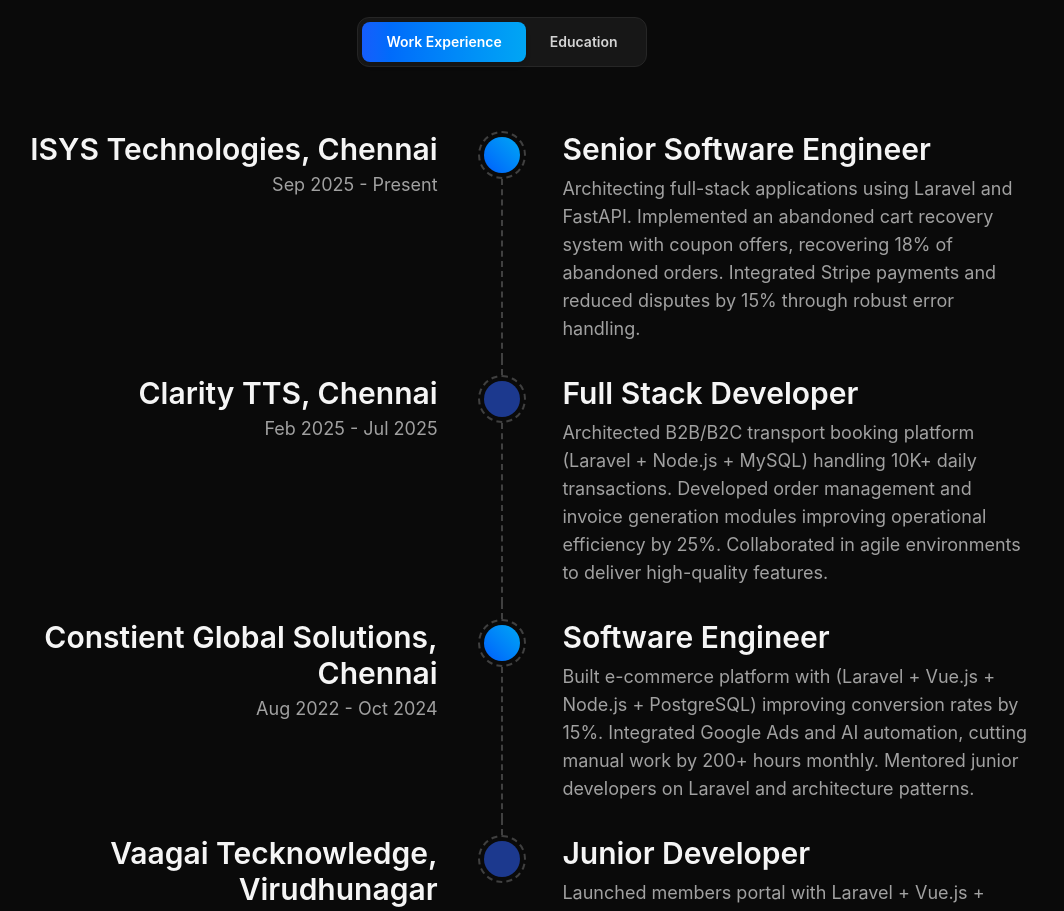
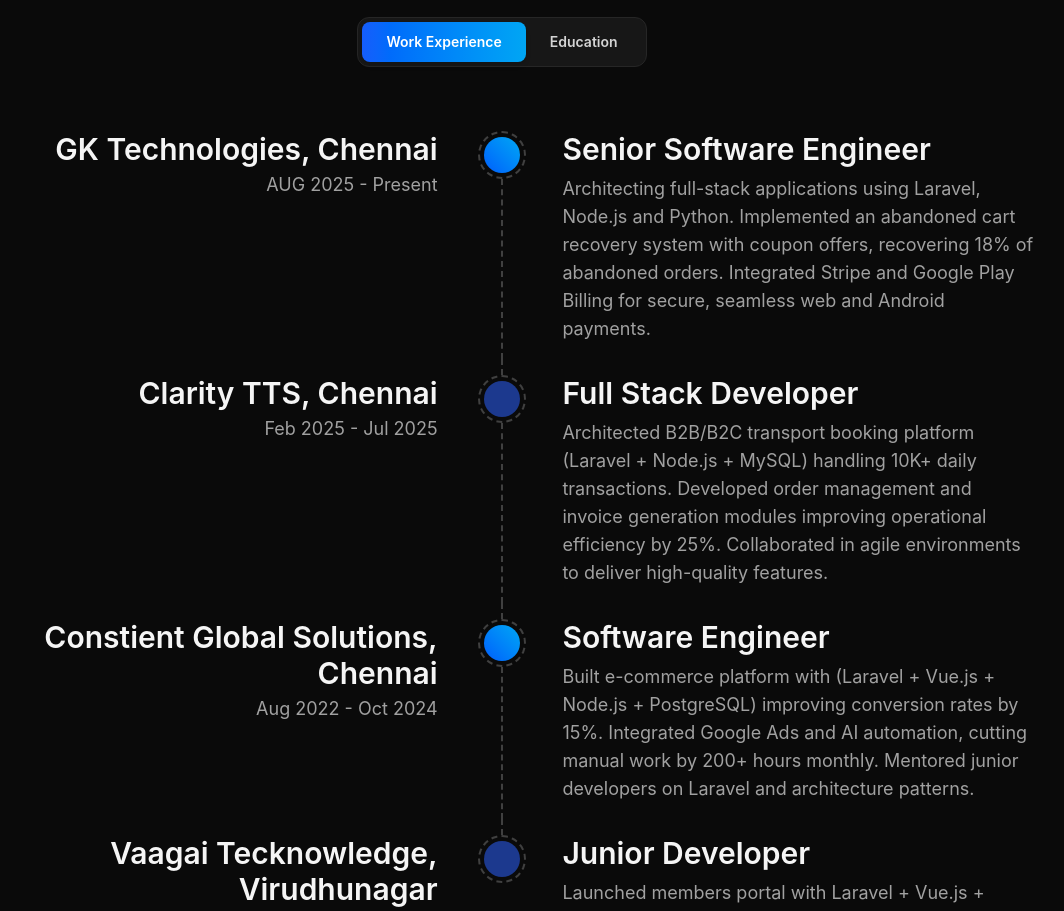
Before and after one commit to mkk-karthi/portfolio-next-js, a Next.js app: page / in a window 1280 px wide. Shown: the part 1625-2536 px from the top of the page, without its empty margins (138-1202 px from the left). Built offline with nearby package versions, Linux system fonts and the light colour scheme.

Commit message:
update rusume

```diff
--- a/src/data/data.ts
+++ b/src/data/data.ts
@@ -170,10 +170,10 @@
 
 export const experiences: Experience[] = [
   {
-    company: "ISYS Technologies, Chennai",
-    duration: "Sep 2025 - Present",
+    company: "GK Technologies, Chennai",
+    duration: "AUG 2025 - Present",
     role: "Senior Software Engineer",
-    desc: "Architecting full-stack applications using Laravel and FastAPI. Implemented an abandoned cart recovery system with coupon offers, recovering 18% of abandoned orders. Integrated Stripe payments and reduced disputes by 15% through robust error handling.",
+    desc: "Architecting full-stack applications using Laravel, Node.js and Python. Implemented an abandoned cart recovery system with coupon offers, recovering 18% of abandoned orders. Integrated Stripe and Google Play Billing for secure, seamless web and Android payments.",
   },
   {
     company: "Clarity TTS, Chennai",
```
Also changed, not shown: 1 other file (tests, documents, lock files or other folders).
